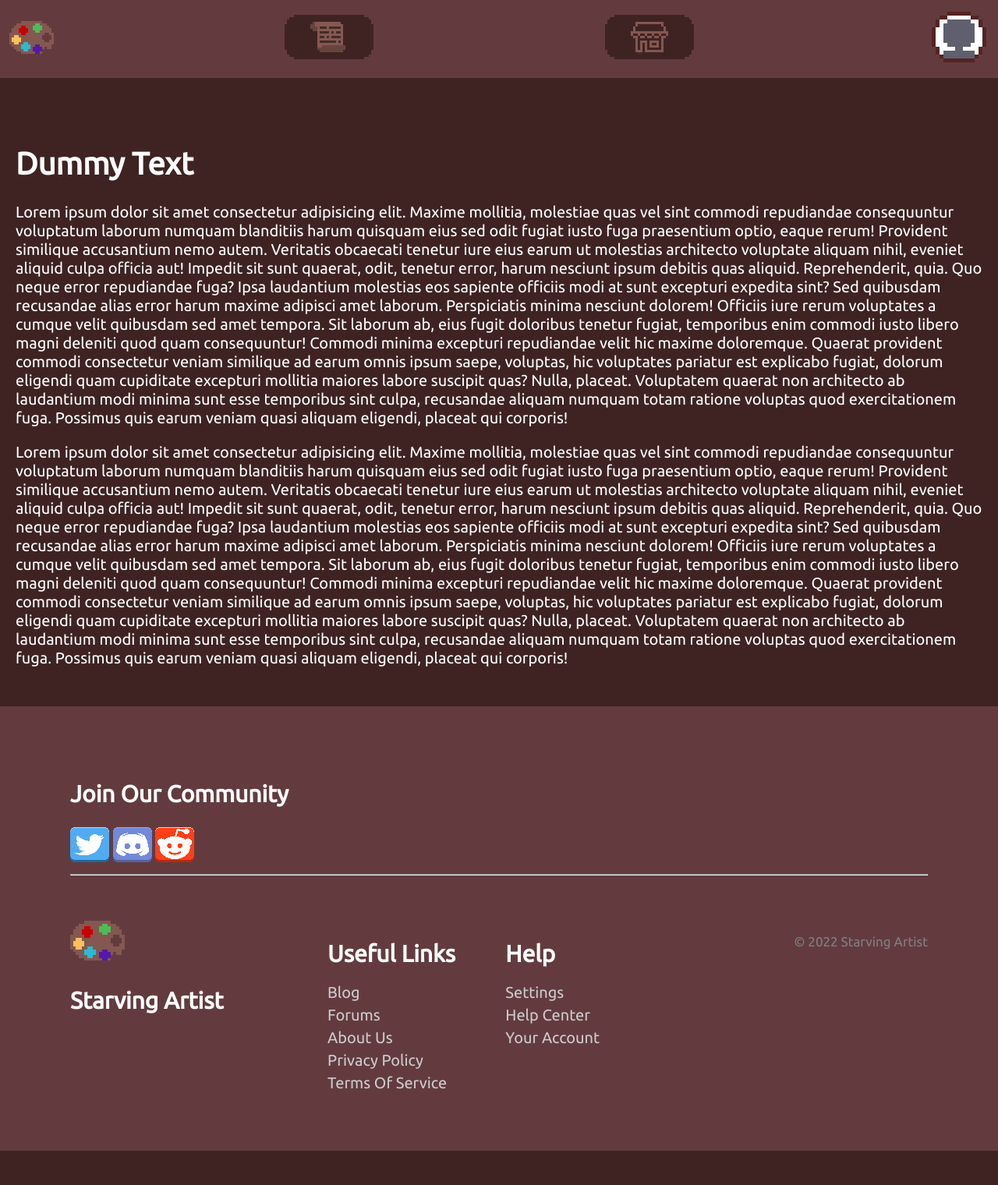
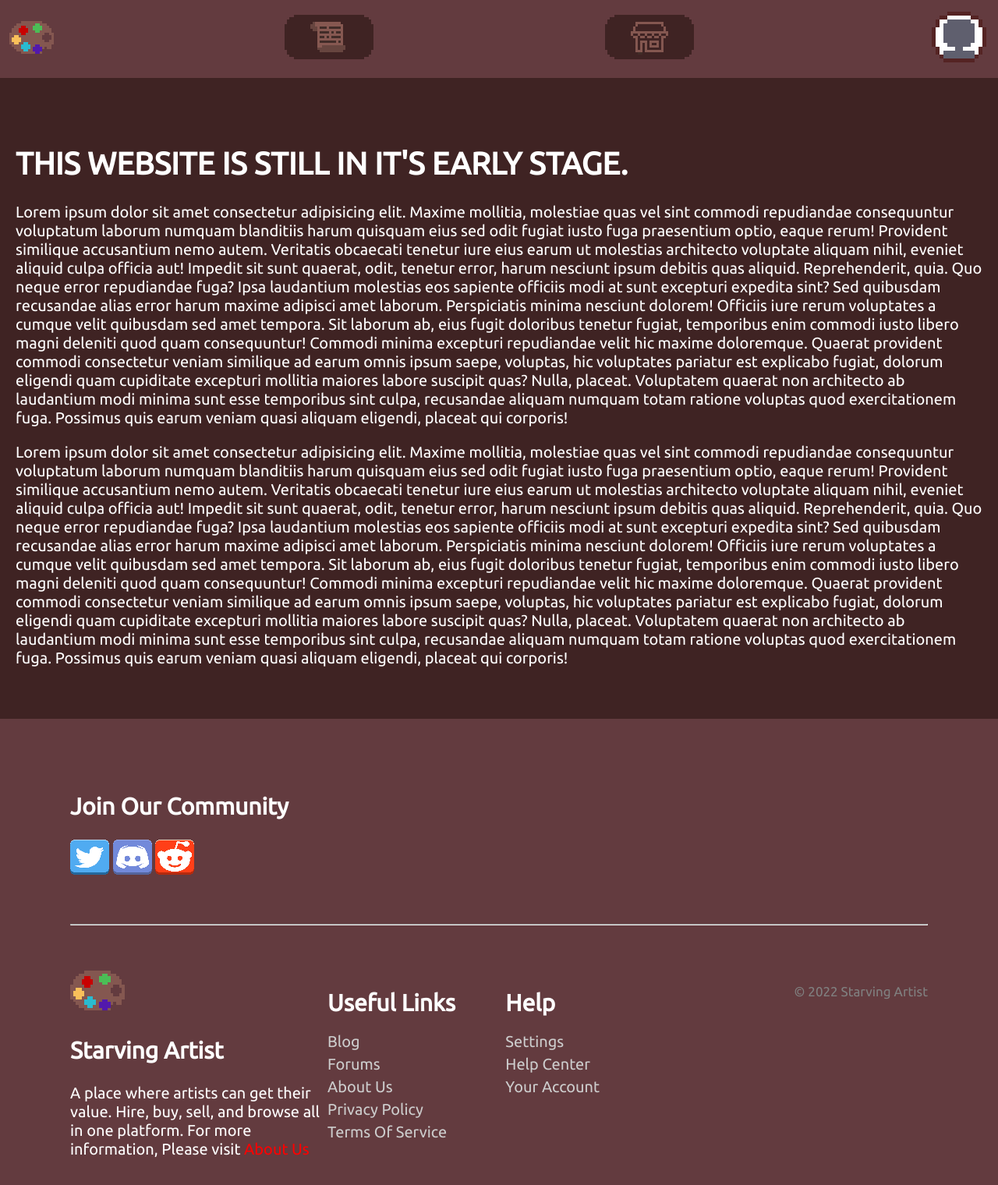
Before and after one commit to cheshnut/cheshnut.github.io, a plain HTML site: page index.html in a window 1280 px wide. Shown: the whole page at 78% size. Before the commit the page ends 1476 px from the top, so only its background shows below. Drawn offline with Linux system fonts and the light colour scheme.

Commit message:
footer changes

```diff
--- a/index.html
+++ b/index.html
@@ -34,7 +34,7 @@
     </nav>
     <main>
         <h1>
-            Dummy Text
+            THIS WEBSITE IS STILL IN IT'S EARLY STAGE.
         </h1>
         <p>
             Lorem ipsum dolor sit amet consectetur adipisicing elit. Maxime mollitia, molestiae quas vel sint commodi repudiandae consequuntur voluptatum laborum numquam blanditiis harum quisquam eius sed odit fugiat iusto fuga praesentium optio, eaque rerum! Provident
@@ -69,12 +69,15 @@
                     <img style="width: 50px;" class="icon-footer" src="img/reddit_icon.png" alt="Reddit_Icon">
                 </a>
             </div>
+            <br>
+            <br>
             <hr class="hr_footer">
             <br>
             <br>
             <div class="logo_container">
                 <img style="width: 70px;" src="img/Favicon.png" alt="">
                 <h2>Starving Artist</h2>
+                <p>A place where artists can get their value. Hire, buy, sell, and browse all in one platform. For more information, Please visit <a style="color: rgb(255, 0, 0);" href="#">About Us</a>&nbsp;</p>
             </div>
             <div class="footer_third">
                 <h2>Useful Links</h2>
--- a/main.css
+++ b/main.css
@@ -31,7 +31,7 @@ body {
     margin: 0;
     padding: 0;
     min-height: 100%;
-    padding-bottom: 15rem;
+    padding-bottom: 20rem;
     background-color: #3f2323;
     font-family: 'Karla', sans-serif;
     font-family: 'Nunito Sans', sans-serif;
@@ -248,7 +248,7 @@ img {
     background-size: cover;
 }
 
-@media(max-width: 600px) {
+@media(max-width: 700px) {
     body {
         padding-bottom: 40rem;
     }
@@ -258,6 +258,6 @@ img {
     .inner_footer .logo_container,
     .inner_footer .footer_third {
         width: 100%;
-        margin-bottom: 30px;
+        margin-bottom: 5px;
     }
 }
```
